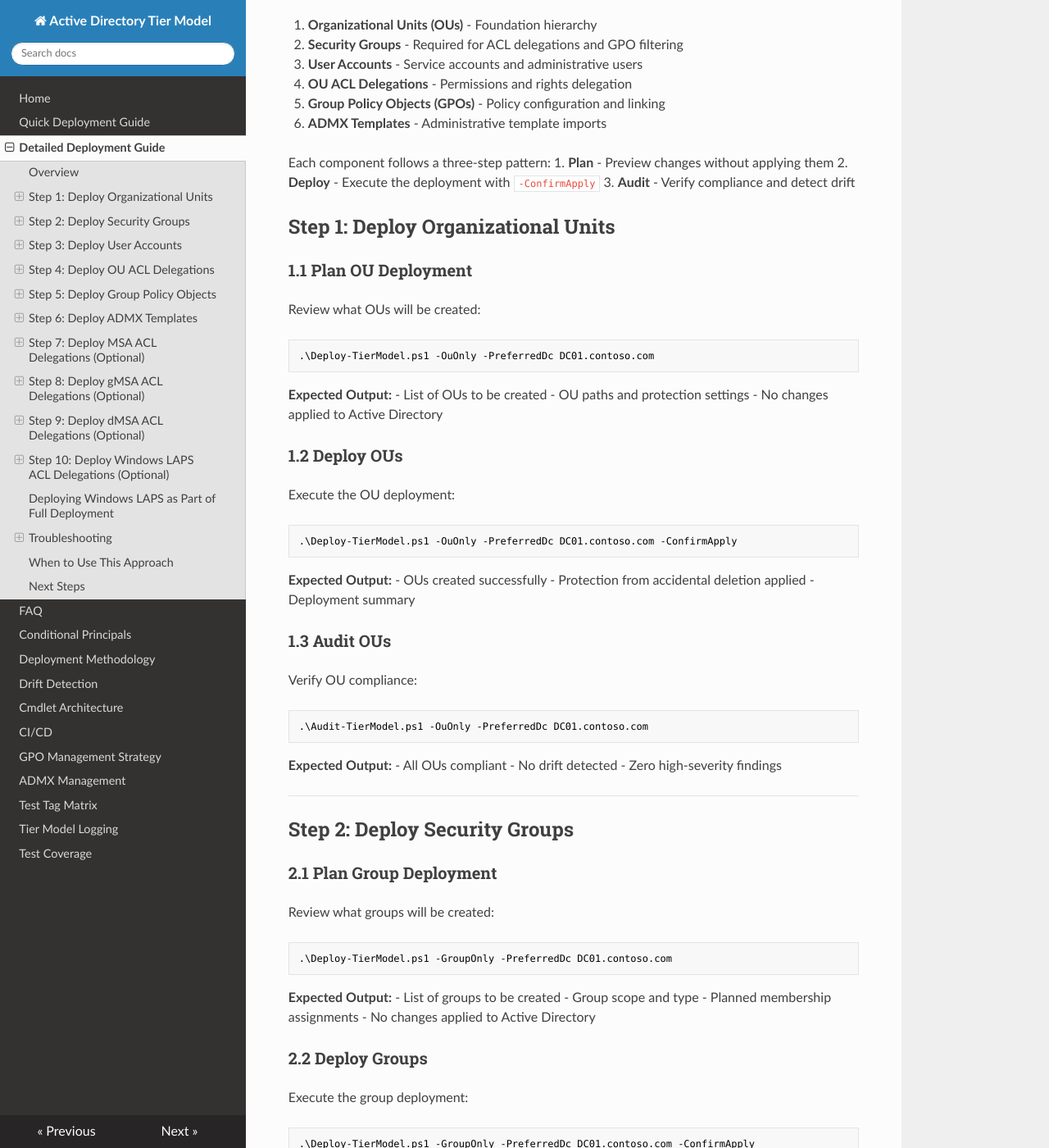
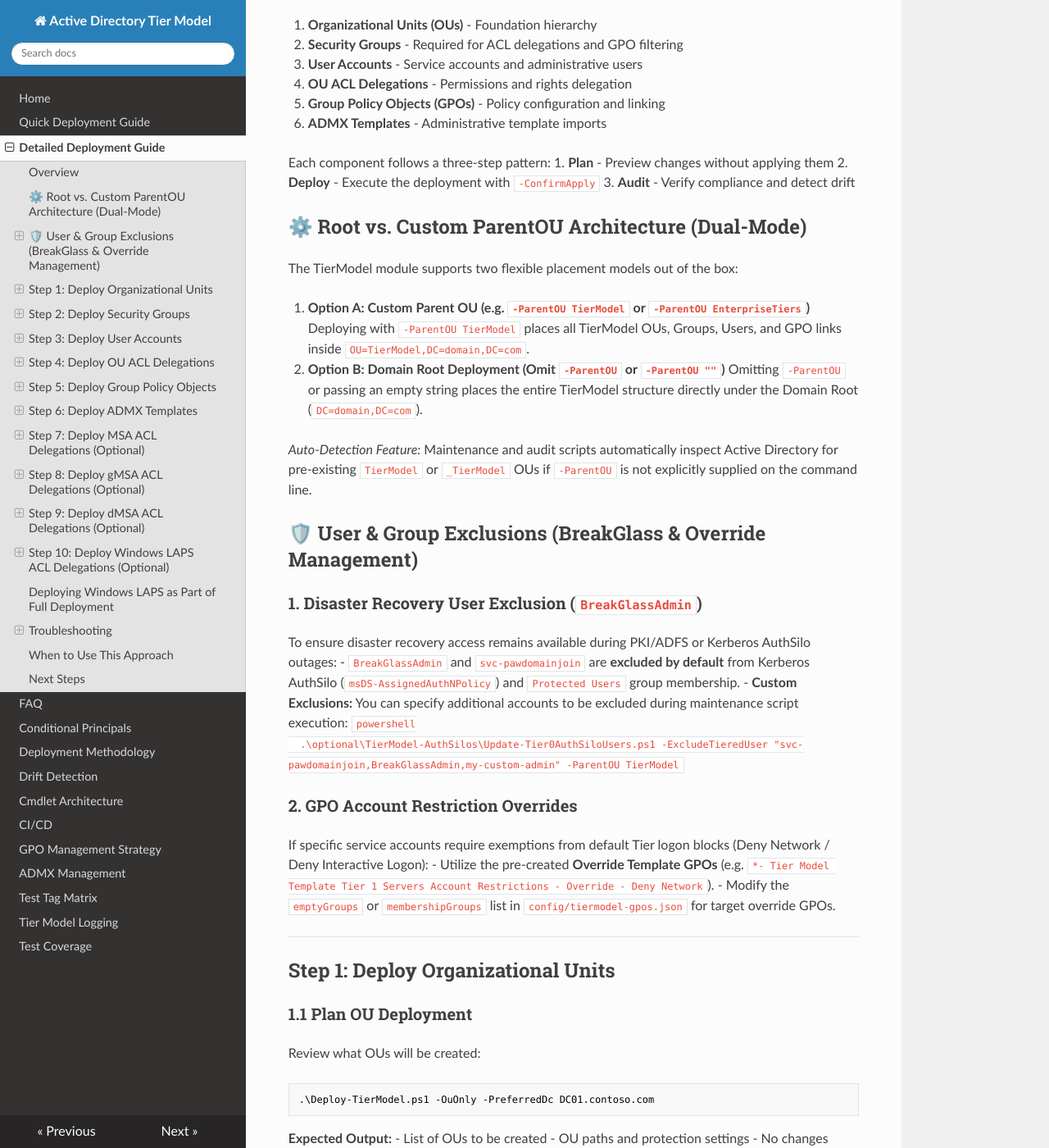
Before and after one commit to adembarut/ActiveDirectoryTierModel, an MkDocs documentation site: the page built from docs/detailed-deployment-guide.md, in a window 1280 px wide and 1400 px high, scrolled down 413 px. Shown: the whole window at 82% size. Built offline with MkDocs 1.6.1, drawn with Linux system fonts in a browser that asks for light colours; nearby versions of some CDN libraries.

Commit message:
docs: add dual-mode ParentOU and Exclusion Management guide to detailed-deployment-guide.md

````diff
--- a/docs/detailed-deployment-guide.md
+++ b/docs/detailed-deployment-guide.md
@@ -19,6 +19,34 @@ Each component follows a three-step pattern:
 1. **Plan** - Preview changes without applying them
 2. **Deploy** - Execute the deployment with `-ConfirmApply`
 3. **Audit** - Verify compliance and detect drift
+
+## ⚙️ Root vs. Custom ParentOU Architecture (Dual-Mode)
+
+The TierModel module supports two flexible placement models out of the box:
+
+1. **Option A: Custom Parent OU (e.g. `-ParentOU TierModel` or `-ParentOU EnterpriseTiers`)**
+   Deploying with `-ParentOU TierModel` places all TierModel OUs, Groups, Users, and GPO links inside `OU=TierModel,DC=domain,DC=com`.
+2. **Option B: Domain Root Deployment (Omit `-ParentOU` or `-ParentOU ""`)**
+   Omitting `-ParentOU` or passing an empty string places the entire TierModel structure directly under the Domain Root (`DC=domain,DC=com`).
+
+*Auto-Detection Feature:* Maintenance and audit scripts automatically inspect Active Directory for pre-existing `TierModel` or `_TierModel` OUs if `-ParentOU` is not explicitly supplied on the command line.
+
+## 🛡️ User & Group Exclusions (BreakGlass & Override Management)
+
+### 1. Disaster Recovery User Exclusion (`BreakGlassAdmin`)
+To ensure disaster recovery access remains available during PKI/ADFS or Kerberos AuthSilo outages:
+- `BreakGlassAdmin` and `svc-pawdomainjoin` are **excluded by default** from Kerberos AuthSilo (`msDS-AssignedAuthNPolicy`) and `Protected Users` group membership.
+- **Custom Exclusions:** You can specify additional accounts to be excluded during maintenance script execution:
+  ```powershell
+  .\optional\TierModel-AuthSilos\Update-Tier0AuthSiloUsers.ps1 -ExcludeTieredUser "svc-pawdomainjoin,BreakGlassAdmin,my-custom-admin" -ParentOU TierModel
+  ```
+
+### 2. GPO Account Restriction Overrides
+If specific service accounts require exemptions from default Tier logon blocks (Deny Network / Deny Interactive Logon):
+- Utilize the pre-created **Override Template GPOs** (e.g. `*- Tier Model Template Tier 1 Servers Account Restrictions - Override - Deny Network`).
+- Modify the `emptyGroups` or `membershipGroups` list in `config/tiermodel-gpos.json` for target override GPOs.
+
+---
 
 ## Step 1: Deploy Organizational Units
 
````
